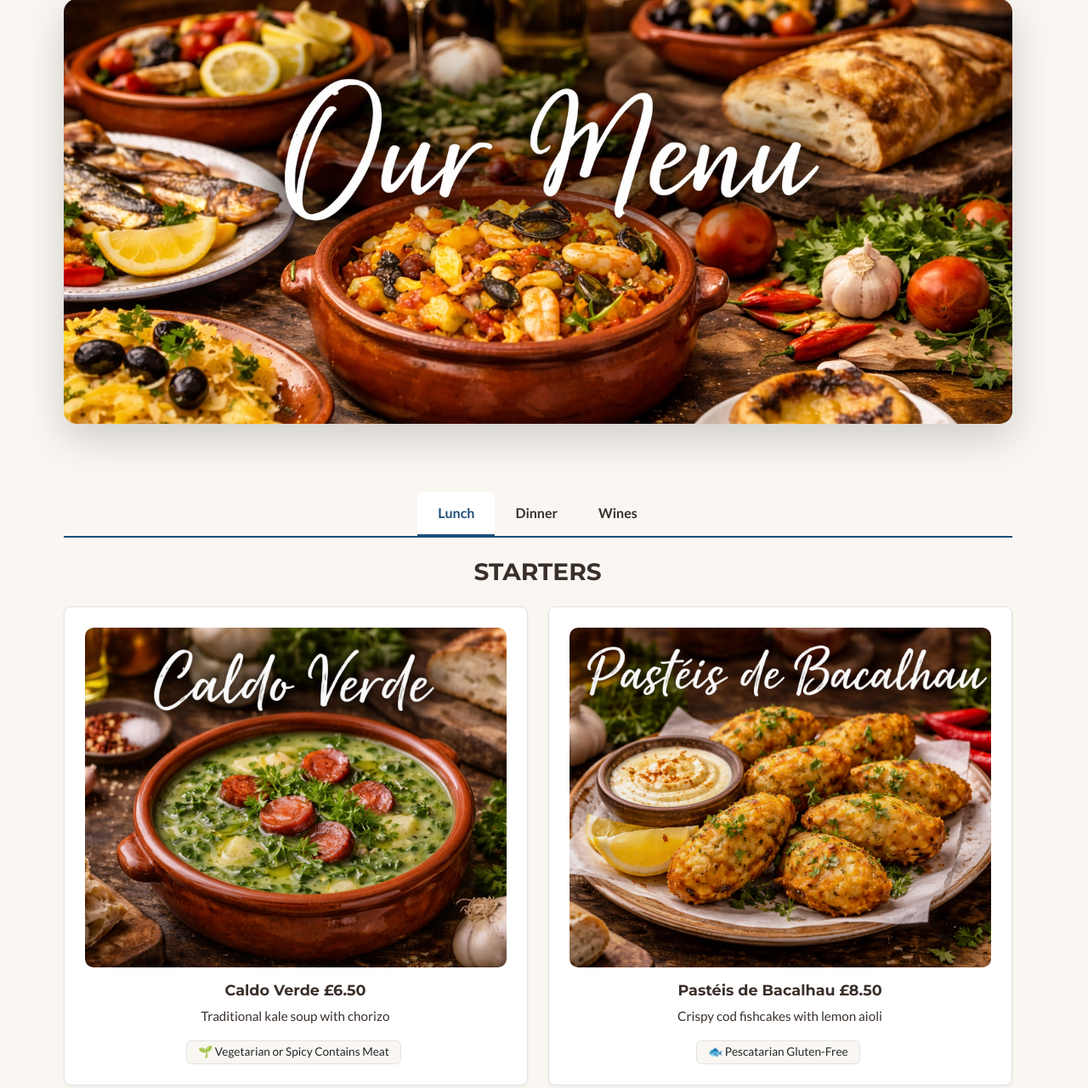
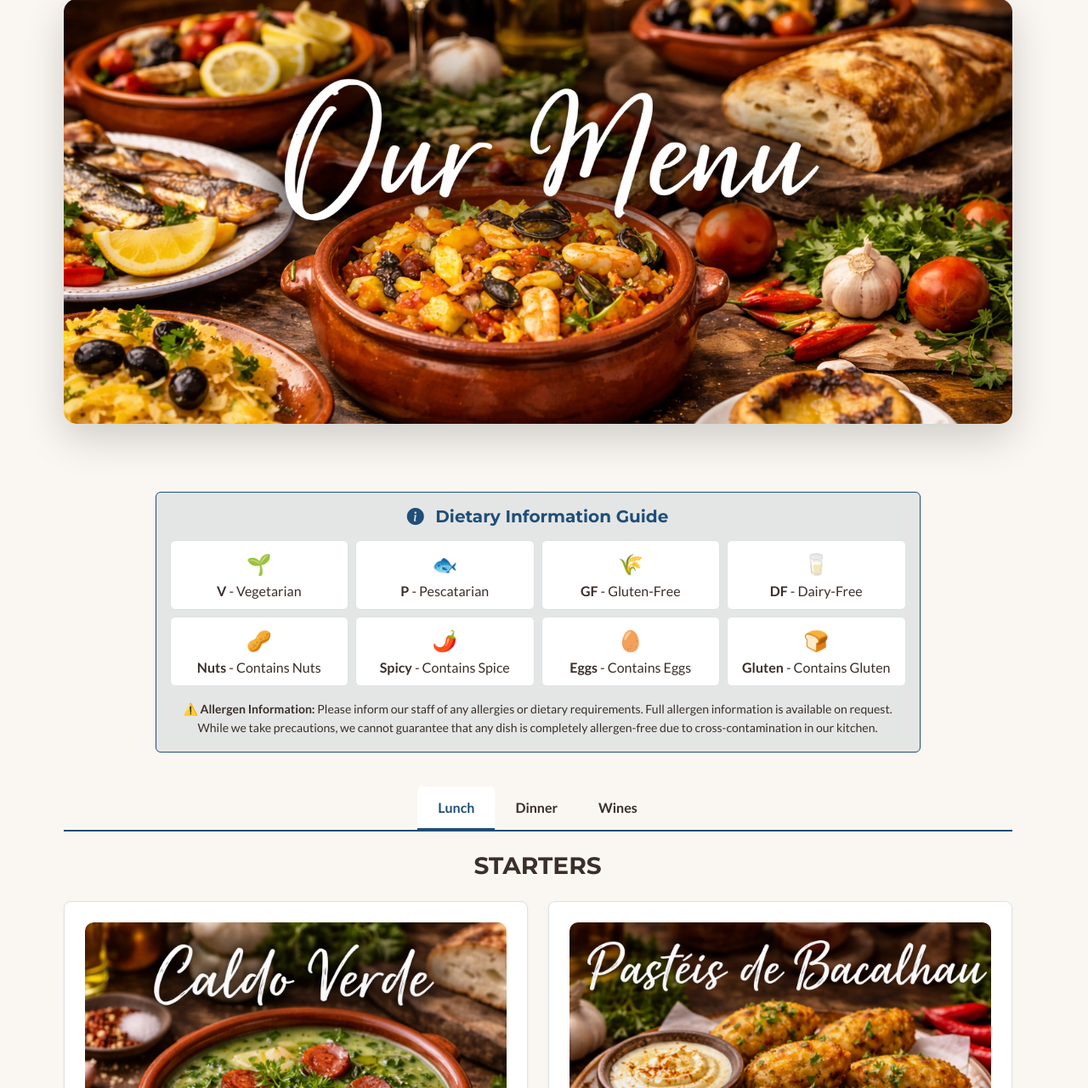
Before and after one commit to rpires71/milestone-3, a Django app: page /menu/ in a window 1280 px wide. Shown: the part 405-1686 px from the top of the page at 85% size. Run offline with Django 4.2, Linux system fonts and the light colour scheme.

Commit message:
feat: US7 dietary information improvements

```diff
--- a/static/css/style.css
+++ b/static/css/style.css
@@ -577,6 +577,28 @@ html {
   pointer-events: none;
 }
 
+/* CSS for Dietary Key (add to {% block extra_css %}) */
+
+.dietary-key-item {
+  border: 1px solid #dee2e6;
+  transition: all 0.2s ease;
+}
+
+.dietary-key-item:hover {
+  transform: translateY(-2px);
+  box-shadow: 0 2px 8px rgba(0,0,0,0.1);
+}
+
+.alert-info {
+  background-color: rgba(31, 78, 121, 0.1);
+  border-color: var(--azulejo-blue);
+  color: var(--espresso-brown);
+}
+
+.alert-info h5 {
+  color: var(--azulejo-blue);
+  font-family: var(--font-heading);
+}
 /* =========================================================
    Responsive hero heights
    ========================================================= */
@@ -667,3 +689,18 @@ html {
     color: black !important;
   }
 }
+
+
+/* =========================================================
+   CSS for Dietary Key (add to {% block extra_css %})
+   ========================================================= */
+
+@media (max-width: 768px) {
+  .dietary-key-item {
+    font-size: 0.85rem;
+  }
+
+  .dietary-key-item .fs-4 {
+    font-size: 1.2rem !important;
+  }
+}
--- a/templates/menu.html
+++ b/templates/menu.html
@@ -45,6 +45,93 @@
 </div>
       </div>
     </div>
+
+<!-- ==================================================================
+     DIETARY LEGEND/KEY - ADD TO menu.html
+     Implements: US7-AC2 (Dietary Key/Legend)
+     Location: Add after line 48 (after menu header image)
+     ================================================================== -->
+
+<!-- Dietary Information Key -->
+<div class="row mb-4">
+  <div class="col-12">
+    <div class="alert alert-info mx-auto" style="max-width: 900px;" role="region" aria-label="Dietary information guide">
+      <h5 class="text-center mb-3">
+        <i class="bi bi-info-circle-fill me-2"></i>
+        Dietary Information Guide
+      </h5>
+
+      <!-- Dietary Symbols -->
+      <div class="row text-center g-2 mb-3">
+        <div class="col-6 col-md-3">
+          <div class="dietary-key-item p-2 bg-white rounded">
+            <span class="fs-4">🌱</span>
+            <br>
+            <strong>V</strong> - Vegetarian
+          </div>
+        </div>
+        <div class="col-6 col-md-3">
+          <div class="dietary-key-item p-2 bg-white rounded">
+            <span class="fs-4">🐟</span>
+            <br>
+            <strong>P</strong> - Pescatarian
+          </div>
+        </div>
+        <div class="col-6 col-md-3">
+          <div class="dietary-key-item p-2 bg-white rounded">
+            <span class="fs-4">🌾</span>
+            <br>
+            <strong>GF</strong> - Gluten-Free
+          </div>
+        </div>
+        <div class="col-6 col-md-3">
+          <div class="dietary-key-item p-2 bg-white rounded">
+            <span class="fs-4">🥛</span>
+            <br>
+            <strong>DF</strong> - Dairy-Free
+          </div>
+        </div>
+        <div class="col-6 col-md-3">
+          <div class="dietary-key-item p-2 bg-white rounded">
+            <span class="fs-4">🥜</span>
+            <br>
+            <strong>Nuts</strong> - Contains Nuts
+          </div>
+        </div>
+        <div class="col-6 col-md-3">
+          <div class="dietary-key-item p-2 bg-white rounded">
+            <span class="fs-4">🌶️</span>
+            <br>
+            <strong>Spicy</strong> - Contains Spice
+          </div>
+        </div>
+        <div class="col-6 col-md-3">
+          <div class="dietary-key-item p-2 bg-white rounded">
+            <span class="fs-4">🥚</span>
+            <br>
+            <strong>Eggs</strong> - Contains Eggs
+          </div>
+        </div>
+        <div class="col-6 col-md-3">
+          <div class="dietary-key-item p-2 bg-white rounded">
+            <span class="fs-4">🍞</span>
+            <br>
+            <strong>Gluten</strong> - Contains Gluten
+          </div>
+        </div>
+      </div>
+
+      <!-- Allergen Notice -->
+      <div class="text-center">
+        <p class="small mb-0">
+          <strong>⚠️ Allergen Information:</strong> Please inform our staff of any allergies or dietary requirements.
+          Full allergen information is available on request. While we take precautions, we cannot guarantee that any
+          dish is completely allergen-free due to cross-contamination in our kitchen.
+        </p>
+      </div>
+    </div>
+  </div>
+</div>
 
     <!-- Category Tabs -->
     <ul class="nav nav-tabs justify-content-center mb-4" id="menuTabs" role="tablist">
@@ -107,11 +194,16 @@
 </div>
               <h4 class="text-center fw-bold mb-2">Caldo Verde £6.50</h4>
               <p class="text-center mb-3">Traditional kale soup with chorizo</p>
-              <div class="dietary-tags text-center">
-                <p class="small mb-0">
-                  <span class="badge bg-light text-dark border me-1">🌱 Vegetarian or Spicy Contains Meat</span>
-                </p>
-              </div>
+             <div class="dietary-tags text-center" role="region" aria-label="Dietary information for Caldo Verde">
+  <span class="badge bg-light text-dark border me-1"
+        aria-label="Contains meat - chorizo sausage">
+    🥩 Contains Meat (Chorizo)
+  </span>
+  <span class="badge bg-light text-dark border me-1"
+        aria-label="Spicy dish">
+    🌶️ Spicy
+  </span>
+</div>
             </div>
           </div>
 
@@ -125,11 +217,16 @@
 </div>
               <h4 class="text-center fw-bold mb-2">Pastéis de Bacalhau £8.50</h4>
               <p class="text-center mb-3">Crispy cod fishcakes with lemon aioli</p>
-              <div class="dietary-tags text-center">
-                <p class="small mb-0">
-                  <span class="badge bg-light text-dark border me-1">🐟 Pescatarian Gluten-Free</span>
-                </p>
-              </div>
+              <div class="dietary-tags text-center" role="region" aria-label="Dietary information for Pastéis de Bacalhau">
+  <span class="badge bg-light text-dark border me-1"
+        aria-label="Pescatarian - contains fish">
+    🐟 P
+  </span>
+  <span class="badge bg-light text-dark border"
+        aria-label="Gluten-free option">
+    🌾 GF
+  </span>
+</div>
             </div>
           </div>
         </div>
@@ -146,7 +243,21 @@
        class="img-fluid rounded-3">
 </div>
               <h4 class="text-center fw-bold mb-2">Bacalhau à Brás £17.50</h4>
-              <p class="text-center mb-3">Salt cod gently sautéed with onions, crispy shoestring potatoes, and free-range eggs, finished with black olives and fresh parsley.</p>
+              <p class="text-center mb-3">Salt cod gently sautéed with onions, crispy shoestring potatoes, and free-range eggs, finished with black olives and fresh parsley.
+                 <div class="dietary-tags text-center" role="region" aria-label="Dietary information unavailable">
+                <p class="small mb-0">
+                  <span class="badge bg-light text-dark border me-1"
+        aria-label="Pescatarian - contains fish">
+    🐟 P
+  </span>
+  <span class="badge bg-light text-dark border"
+        aria-label="Gluten-free option">
+    🌾 GF
+  </span>
+                </p>
+
+              </div>
+              </p>
             </div>
           </div>
 
@@ -160,6 +271,12 @@
 </div>
               <h4 class="text-center fw-bold mb-2">Carne de Porco à Alentejana £18.95</h4>
               <p class="text-center mb-3">Tender marinated pork cooked with garlic, white wine, paprika, and coriander, combined with clams and served with golden potatoes.</p>
+              <div class="dietary-tags text-center">
+                <p class="small mb-0">
+                  <span class="badge bg-light text-dark border me-1">🍖 Meat</span>
+                  <span class="badge bg-light text-dark border me-1">🦞 Shellfish</span>
+                </p>
+              </div>
             </div>
           </div>
         </div>
@@ -232,7 +349,10 @@
               <div class="dietary-tags text-center">
                 <p class="small mb-0">
                   <span class="badge bg-light text-dark border me-1">🦞 Shellfish</span>
-                  <span class="badge bg-light text-dark border me-1">✓ Gluten-Free</span>
+  <span class="badge bg-light text-dark border"
+        aria-label="Gluten-free option">
+    🌾 GF
+  </span>
                 </p>
               </div>
             </div>
@@ -255,7 +375,11 @@
               <div class="dietary-tags text-center">
                 <p class="small mb-0">
                   <span class="badge bg-light text-dark border me-1">🌶️ Spicy</span>
-                  <span class="badge bg-light text-dark border me-1">✓ Gluten-Free</span>
+  </span>
+  <span class="badge bg-light text-dark border"
+        aria-label="Gluten-free option">
+    🌾 GF
+  </span>
                 </p>
               </div>
             </div>
@@ -273,8 +397,14 @@
               <p class="text-center mb-3">Roasted octopus with smashed potatoes, olive oil, and garlic</p>
               <div class="dietary-tags text-center">
                 <p class="small mb-0">
-                  <span class="badge bg-light text-dark border me-1">🐟 Fish</span>
-                  <span class="badge bg-light text-dark border me-1">✓ Gluten-Free</span>
+                 <span class="badge bg-light text-dark border me-1"
+        aria-label="Pescatarian - contains fish">
+    🐟 P
+  </span>
+  <span class="badge bg-light text-dark border"
+        aria-label="Gluten-free option">
+    🌾 GF
+  </span>
                 </p>
               </div>
             </div>
@@ -293,7 +423,10 @@
               <div class="dietary-tags text-center">
                 <p class="small mb-0">
                   <span class="badge bg-light text-dark border me-1">🦞 Shellfish</span>
-                  <span class="badge bg-light text-dark border me-1">🐟 Fish</span>
+                  <span class="badge bg-light text-dark border me-1"
+        aria-label="Pescatarian - contains fish">
+    🐟 P
+  </span>
                 </p>
               </div>
             </div>
@@ -311,7 +444,10 @@
               <p class="text-center mb-3">Grilled lamb chops with rosemary, garlic and roasted vegetables</p>
               <div class="dietary-tags text-center">
                 <p class="small mb-0">
-                  <span class="badge bg-light text-dark border me-1">✓ Gluten-Free</span>
+  <span class="badge bg-light text-dark border"
+        aria-label="Gluten-free option">
+    🌾 GF
+  </span>
                 </p>
               </div>
             </div>
@@ -333,7 +469,7 @@
               <p class="text-center mb-3">Traditional Portuguese rice pudding with cinnamon and lemon zest</p>
               <div class="dietary-tags text-center">
                 <p class="small mb-0">
-                  <span class="badge bg-light text-dark border me-1">🌱 Vegetarian</span>
+                  <span class="badge bg-light text-dark border me-1">🌱 V</span>
                 </p>
               </div>
             </div>
@@ -351,8 +487,8 @@
               <p class="text-center mb-3">Rich Portuguese chocolate cake with almonds and orange</p>
               <div class="dietary-tags text-center">
                 <p class="small mb-0">
-                  <span class="badge bg-light text-dark border me-1">🌱 Vegetarian</span>
-                  <span class="badge bg-light text-dark border me-1">🥜 Contains Nuts</span>
+                  <span class="badge bg-light text-dark border me-1">🌱 V</span>
+                  <span class="badge bg-light text-dark border me-1">🥜 Nuts</span>
                 </p>
               </div>
             </div>
```
